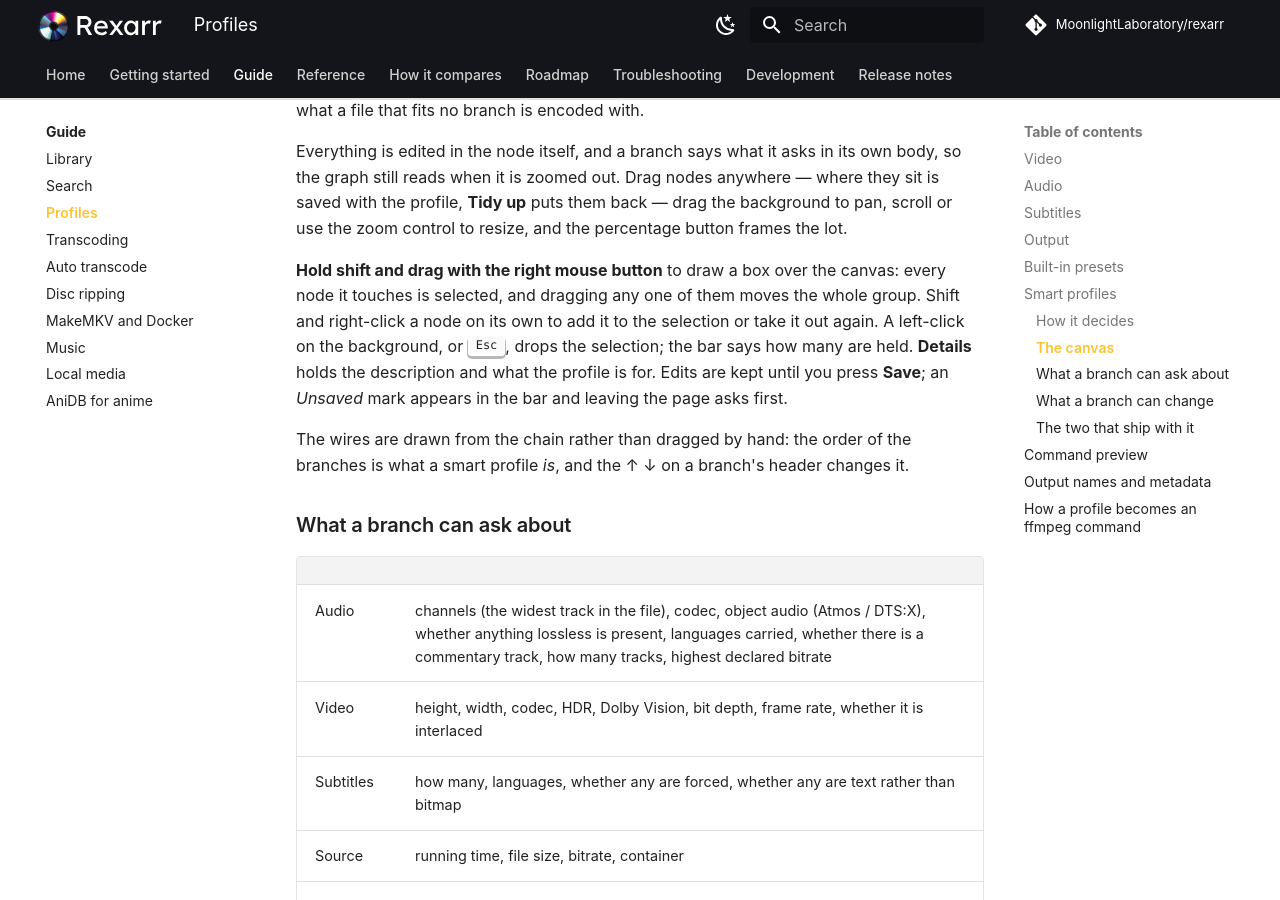
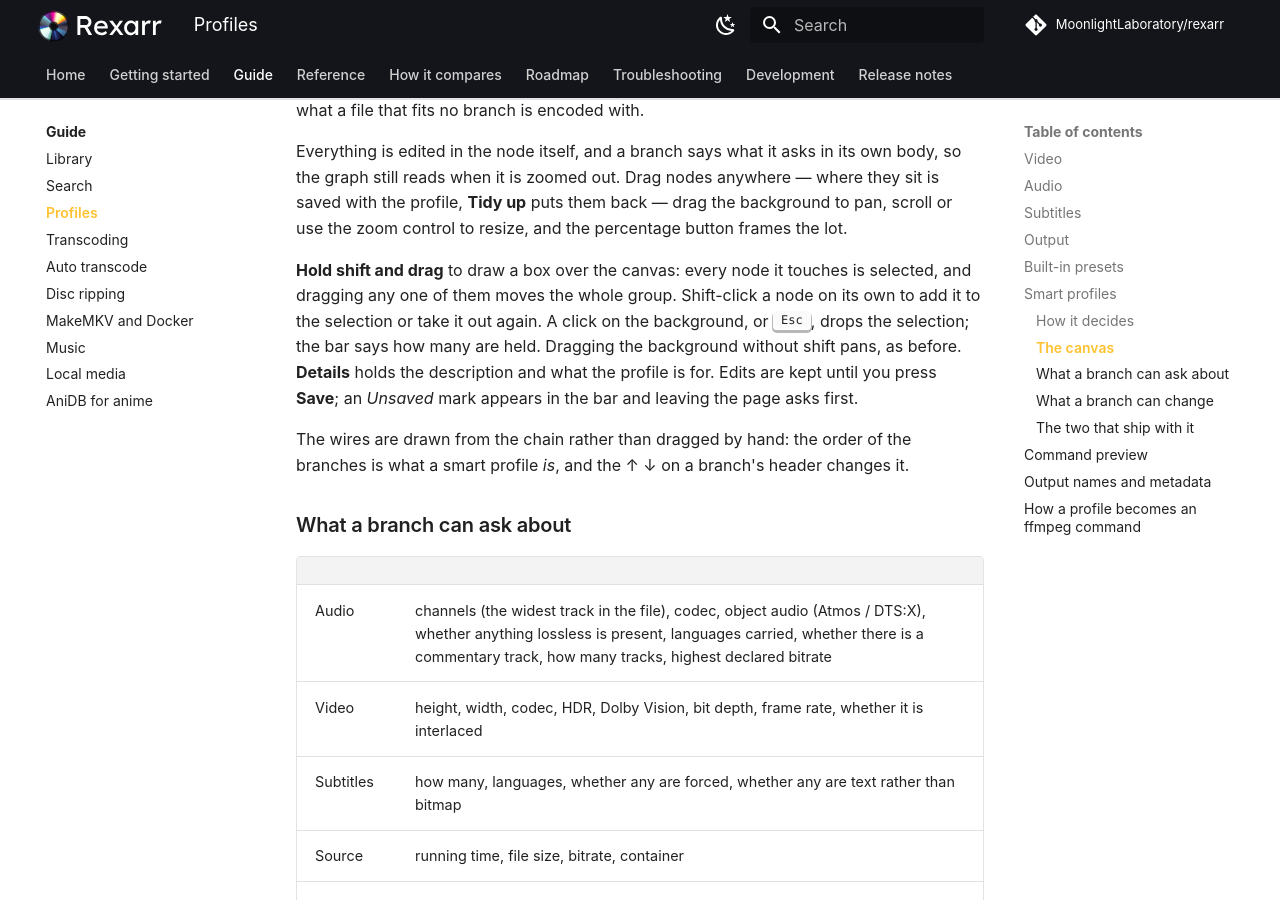
Before and after one commit to MoonlightLaboratory/rexarr, an MkDocs documentation site: the page built from docs/guide/profiles.md, in a window 1280 px wide and 900 px high, scrolled down 4634 px. Built offline with MkDocs 1.6.1 and Material for MkDocs 9.7.7, drawn with Linux system fonts in a browser that asks for light colours.

Commit message:
Smart profile canvas: multi-select is shift + left, not shift + right
Shift and drag draws the box now, and shift-click adds or removes a single
node. Dragging the background without shift still pans, so the two do not get
in each other's way, and nothing has to swallow the context menu any more - a
right-click behaves like it does everywhere else on the page.

Co-Authored-By: TakiConcepts <122319353+TakiConcepts@users.noreply.github.com>

```diff
--- a/docs/guide/profiles.md
+++ b/docs/guide/profiles.md
@@ -110,10 +110,10 @@ when it is zoomed out. Drag nodes anywhere — where they sit is saved with the
 back — drag the background to pan, scroll or use the zoom control to resize, and the percentage button frames the
 lot.
 
-**Hold shift and drag with the right mouse button** to draw a box over the canvas: every node it touches is
-selected, and dragging any one of them moves the whole group. Shift and right-click a node on its own to add it
-to the selection or take it out again. A left-click on the background, or <kbd>Esc</kbd>, drops the selection;
-the bar says how many are held. **Details** holds the description and what the profile is for. Edits are kept until you press **Save**; an
+**Hold shift and drag** to draw a box over the canvas: every node it touches is selected, and dragging any one
+of them moves the whole group. Shift-click a node on its own to add it to the selection or take it out again. A
+click on the background, or <kbd>Esc</kbd>, drops the selection; the bar says how many are held. Dragging the
+background without shift pans, as before. **Details** holds the description and what the profile is for. Edits are kept until you press **Save**; an
 *Unsaved* mark appears in the bar and leaving the page asks first.
 
 The wires are drawn from the chain rather than dragged by hand: the order of the branches is what a smart profile
```
Also changed, not shown: client/src/pages/SmartGraph.tsx (+6 -7 lines), docs/release-notes/1.8.0.0.md (+2 -2 lines).
